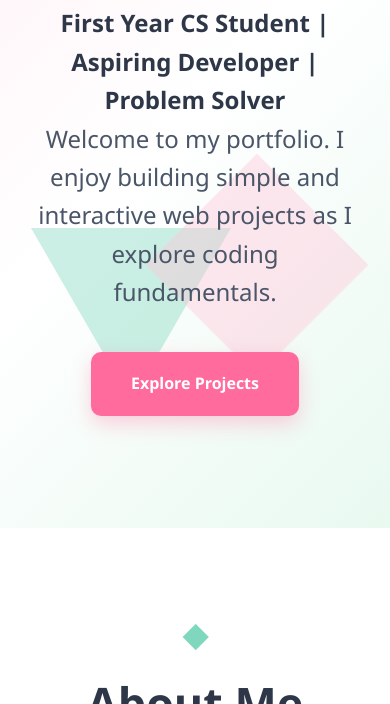
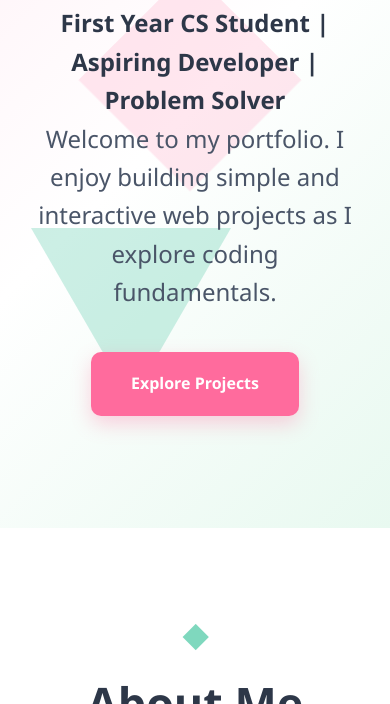
Before and after one commit to k-dev-25/Portfolio, a plain HTML site: page index.html in a window 390 px wide. Shown: the part 396-1100 px from the top of the page. Drawn offline with Linux system fonts and the light colour scheme.

Commit message:
Modify position of shape square on smaller screens

```diff
--- a/styles.css
+++ b/styles.css
@@ -690,6 +690,11 @@ html {
     font-size: 1.2rem;
   }
 
+  .shape-square {
+    top: 38%;
+    right: 32%;
+  }
+
   .about-stats {
     grid-template-columns: 1fr;
   }
```
